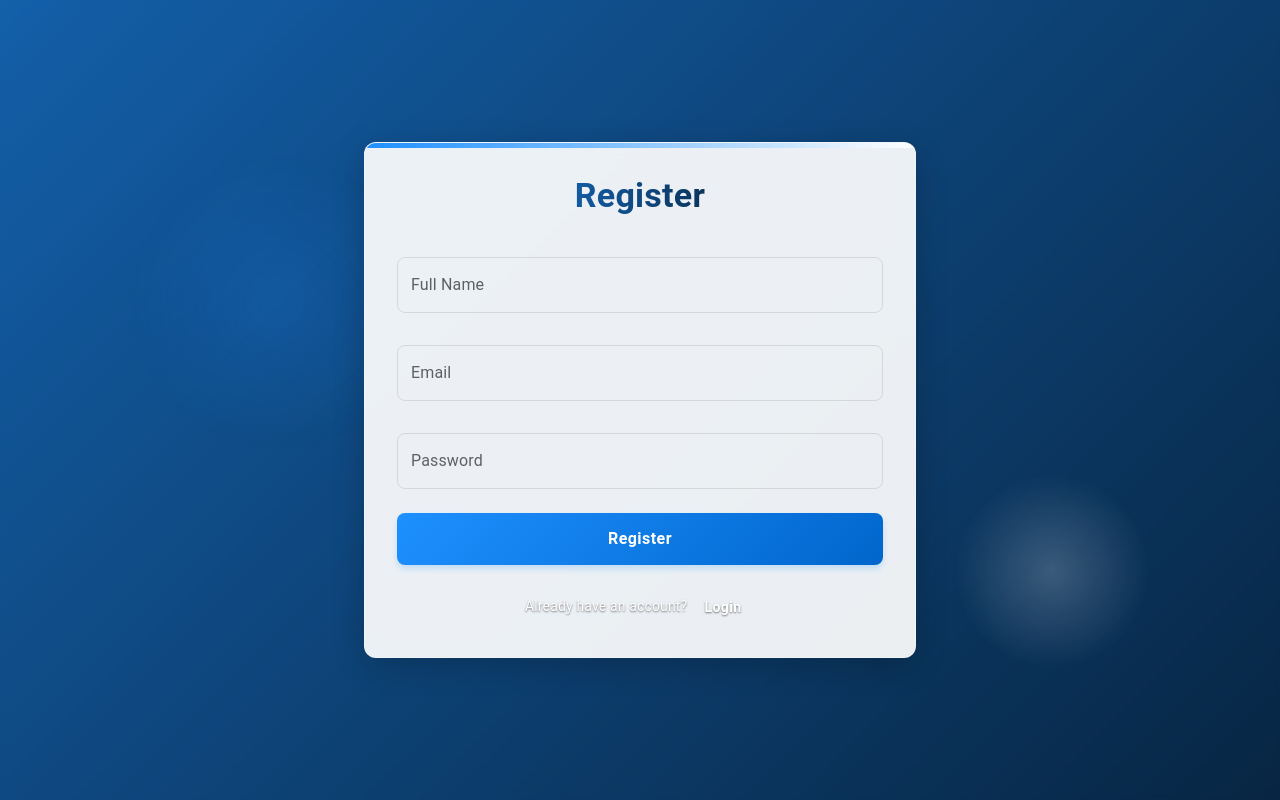
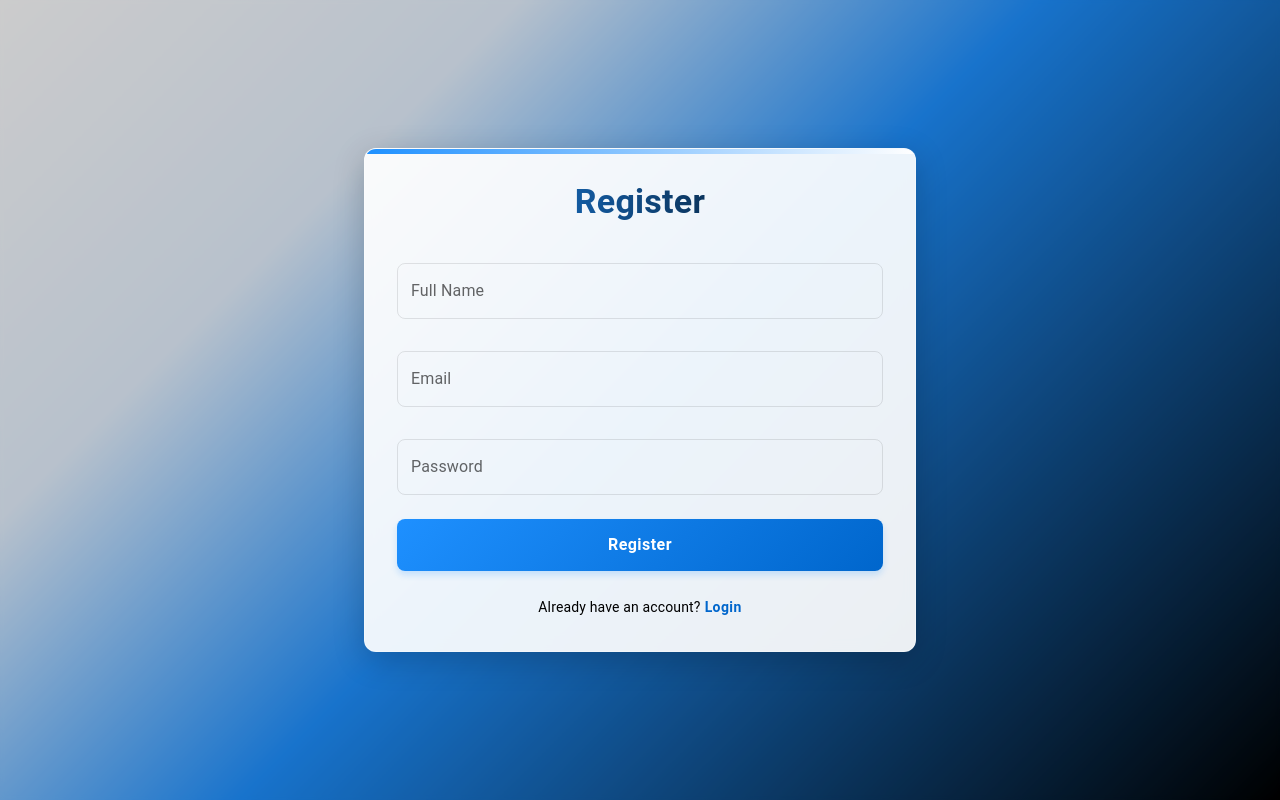
Before and after one commit to Puja-01/ExpenseTracker, a React (Create React App) app in the folder frontend/: page /register in a window 1280 px wide. Built offline with nearby package versions, Linux system fonts and the light colour scheme.

Commit message:
Update Register.js

```diff
--- a/frontend/src/pages/Register.js
+++ b/frontend/src/pages/Register.js
@@ -4,13 +4,7 @@ import { useNavigate } from 'react-router-dom';
 import { TextField, Button, Container, Typography, Box, Paper, Alert, Fade, Grow } from '@mui/material';
 import { keyframes } from '@emotion/react';
 
-// Animation keyframes
-const gradientFlow = keyframes`
-  0% { background-position: 0% 50%; }
-  50% { background-position: 100% 50%; }
-  100% { background-position: 0% 50%; }
-`;
-
+// Animation keyframes (for floating elements only)
 const floatAnimation = keyframes`
   0% { transform: translateY(0px); }
   50% { transform: translateY(-10px); }
@@ -48,8 +42,6 @@ const Register = () => {
     <Box sx={{
       minHeight: "100vh",
       background: "linear-gradient(135deg, #ffffff 0%, #e6f2ff 25%, #1e90ff 50%, #000000 100%)",
-      backgroundSize: "400% 400%",
-      animation: `${gradientFlow} 15s ease infinite`,
       display: "flex",
       alignItems: "center",
       justifyContent: "center",
@@ -64,27 +56,6 @@ const Register = () => {
         backdropFilter: 'blur(2px)',
       }
     }}>
-      {/* Floating animated elements */}
-      <Box sx={{
-        position: 'absolute',
-        width: 300,
-        height: 300,
-        borderRadius: '50%',
-        background: 'radial-gradient(circle, rgba(30,144,255,0.15) 0%, rgba(255,255,255,0) 70%)',
-        top: '20%',
-        left: '10%',
-        animation: `${floatAnimation} 8s ease-in-out infinite`,
-      }} />
-      <Box sx={{
-        position: 'absolute',
-        width: 200,
-        height: 200,
-        borderRadius: '50%',
-        background: 'radial-gradient(circle, rgba(255,255,255,0.2) 0%, rgba(0,0,0,0) 70%)',
-        bottom: '15%',
-        right: '10%',
-        animation: `${floatAnimation} 10s ease-in-out infinite 2s`,
-      }} />
 
       <Container maxWidth="sm">
         <Grow in={true} timeout={800}>
@@ -238,22 +209,32 @@ const Register = () => {
                   </Button>
                 </form>
 
-                <Typography variant="body2" align="center" mt={3} sx={{
-                  color: '#ffffff',
-                  textShadow: '0 1px 2px rgba(0,0,0,0.5)',
-                }}>
-                  Already have an account?{' '}
+                <Typography
+  variant="body2"
+  align="center"
+  mt={3}
+  sx={{
+    display: 'flex',
+    alignItems: 'center',
+    justifyContent: 'center',
+    color: '#000000',
+    gap: '4px', // Reduced space between text and button
+  }}
+>
+  Already have an account?
   <Button
     component="button"
     onClick={() => navigate('/login')}
     sx={{
-                      color: '#ffffff',
+      color: '#0066cc',
       textTransform: 'none',
       fontWeight: 'bold',
-                      textShadow: '0 1px 2px rgba(0,0,0,0.5)',
+      p: 0,
+      minWidth: 'auto',
       '&:hover': {
         color: '#1e90ff',
         background: 'none',
+        textDecoration: 'underline',
       }
     }}
   >
```
Lines whose indentation alone changed are shown as unchanged.
